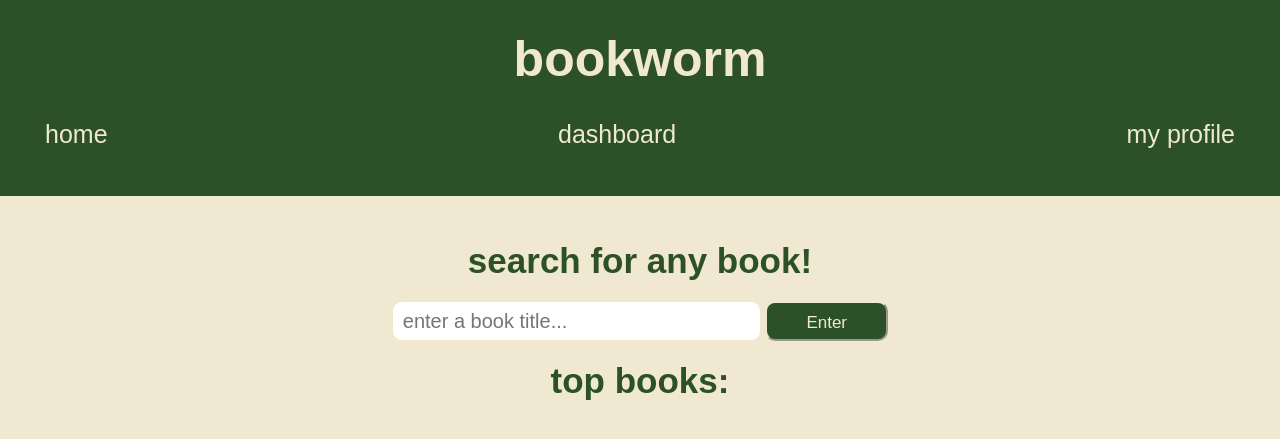
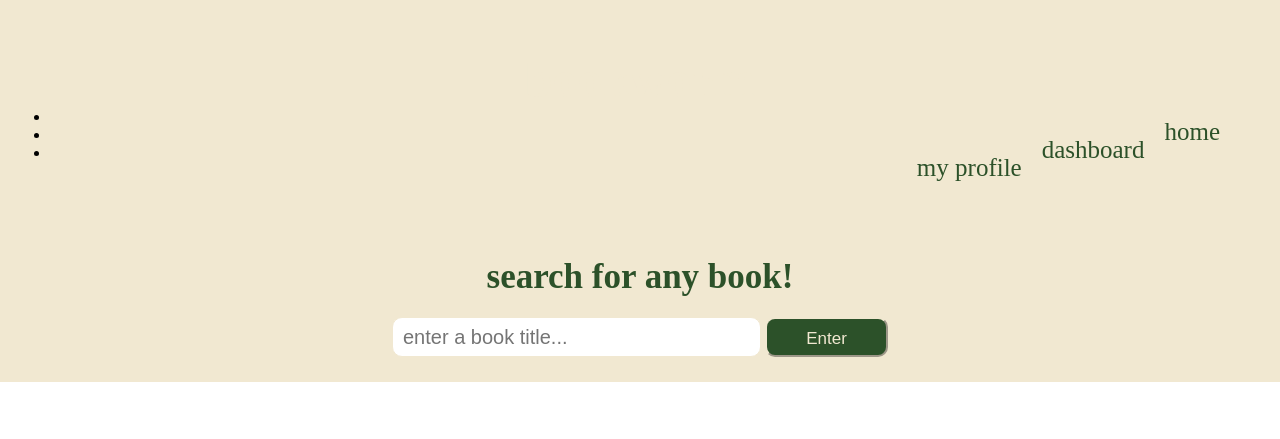
Before and after one commit to giselamarque/p2g8, a web app: file controllers/views/main.html in a window 1280 px wide. Shown: the top 439 px of the page. Run offline with its HTML, style and script files only (its server is not run), Linux system fonts and the light colour scheme; some libraries are stand-ins or nearby versions.

Commit message:
fixedhtml

```diff
--- /dev/null
+++ b/controllers/views/login-assets/main.css
@@ -0,0 +1,97 @@
+* {
+    margin: 0;
+    padding: 0;
+    box-sizing: border-box;
+}
+header {
+    background-color: #F1E8D1 ;
+    padding: 50px ;
+    flex-wrap: wrap ;
+}
+
+h1 {
+    font-size: 50px ;
+    text-align: center ;
+    color: #f1e8d1 ;
+    flex-wrap: wrap ;
+}
+
+a {
+    font-size: 25px ;
+    text-decoration: none ;
+    padding: 10px ;
+    float: right ;
+    color: #2c5129 ;
+    flex-wrap: wrap ;
+}
+
+#top-books {
+    background-color: #f1e8d1 ;
+    padding: 25px ;
+    flex-wrap: wrap ;
+}
+
+h2 {
+    text-align: center ;
+    font-size: 35px ;
+    flex-wrap: wrap ;
+    color: #2c5129 ;
+    margin-top: 20px ;
+}
+
+.search {
+text-align: center;
+}
+
+.search input {
+   height: 40px ;
+   width: 30%;
+    background-color: #ffffff ;
+    color: #2c5129 ;
+    border-radius: 10px ;
+    border: 1px #f1e8d1 solid;
+    font-size: 20px ;
+    flex-wrap: wrap ;
+    padding: 10px  ;
+    margin-top: 20px ;
+}
+
+#button {
+    height: 40px ;
+    width: 10% ;
+    padding-top: 4px ;
+    background-color: #2c5129 ;
+    color: #f1e8d1 ;
+    border-color: #f1e8d1 ;
+    border-radius: 10px;
+    font-size: 17px ;
+    size: 10px ;
+    flex-wrap: wrap ;
+}
+
+#results {
+    background-color: #f1e8d1 ;
+    flex-wrap: wrap ;
+}
+
+h3 {
+    font-size: 30px ;
+    padding: 20px ;
+    border: #f1e8d1 ;
+    text-align: center ;
+    flex-wrap: wrap ;
+}
+
+h4 {
+    font-size: 25px ;
+    padding: 10px ;
+    text-align: center ;
+    flex-wrap: wrap ;
+}
+
+h5 {
+    font-size: 20px ;
+    padding: 10px ;
+    text-align: center ;
+    flex-wrap: wrap ;
+}
--- a/controllers/views/main.html
+++ b/controllers/views/main.html
@@ -4,7 +4,7 @@
 <head>
     <meta charset="UTF-8">
     <title>Book Worm</title>
-    <link rel="stylesheet" href="/public/style.css">
+    <link rel="stylesheet" href="./login-assets/main.css">
 </head>
 
 <body>
@@ -33,7 +33,7 @@
                 <button id="button" type="button">Enter</button>
             </div>
 
-            <h2>top books:</h2>
+
 
         </section>
         <div id="results">
```
